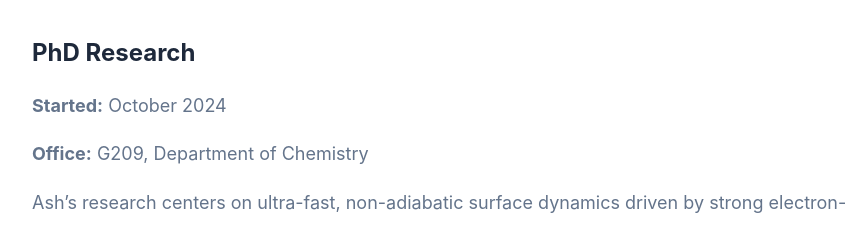
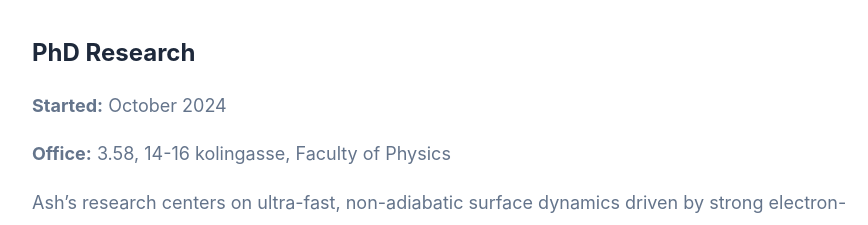
Before and after one commit to maurergroup/maurergroup.github.io, an Astro site: page /team/ash-baldwin in a window 1280 px wide. Shown: the part 820-1045 px from the top of the page, without its empty margins (190-1058 px from the left). Built offline with nearby package versions, Linux system fonts and the light colour scheme; Astro itself is replaced by a stand-in of ours; some packages are replaced by stand-ins of ours.

Commit message:
Change office location in Ash Baldwin's profile
Updated office location for Ash Baldwin.

```diff
--- a/src/content/team/ash-baldwin.md
+++ b/src/content/team/ash-baldwin.md
@@ -28,7 +28,7 @@ Ash Baldwin is a PhD student modeling the influence of strong quantum correlatio
 
 **Started:** October 2024
 
-**Office:** G209, Department of Chemistry
+**Office:** 3.58, 14-16 kolingasse, Faculty of Physics
 
 Ash's research centers on ultra-fast, non-adiabatic surface dynamics driven by strong electron-electron and light-matter couplings. Her current work focuses on understanding how intra-adsorbate Coulomb interactions influence hydrogen scattering from metal surfaces. Her work explores:
 
```
